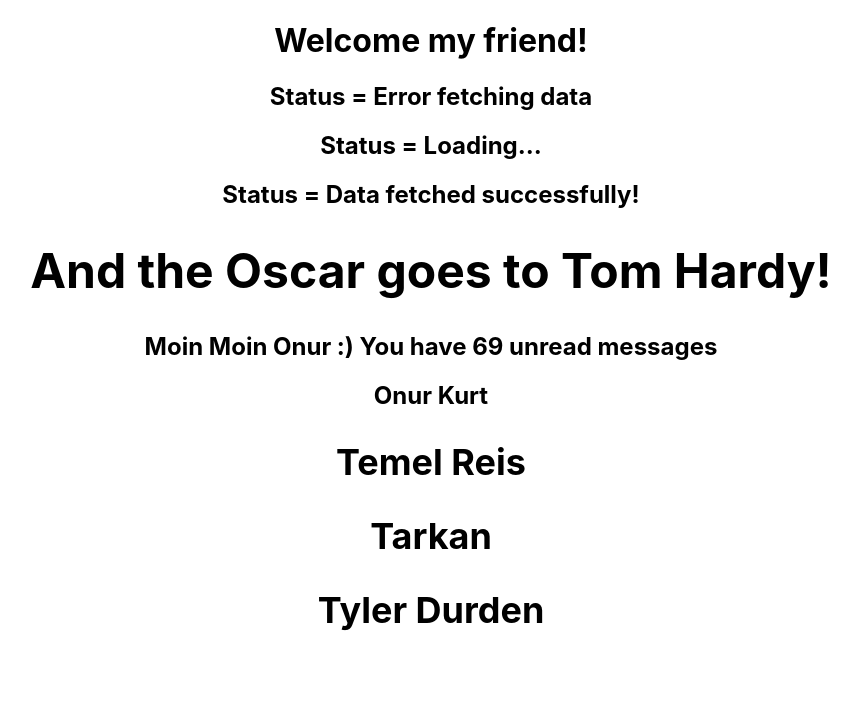
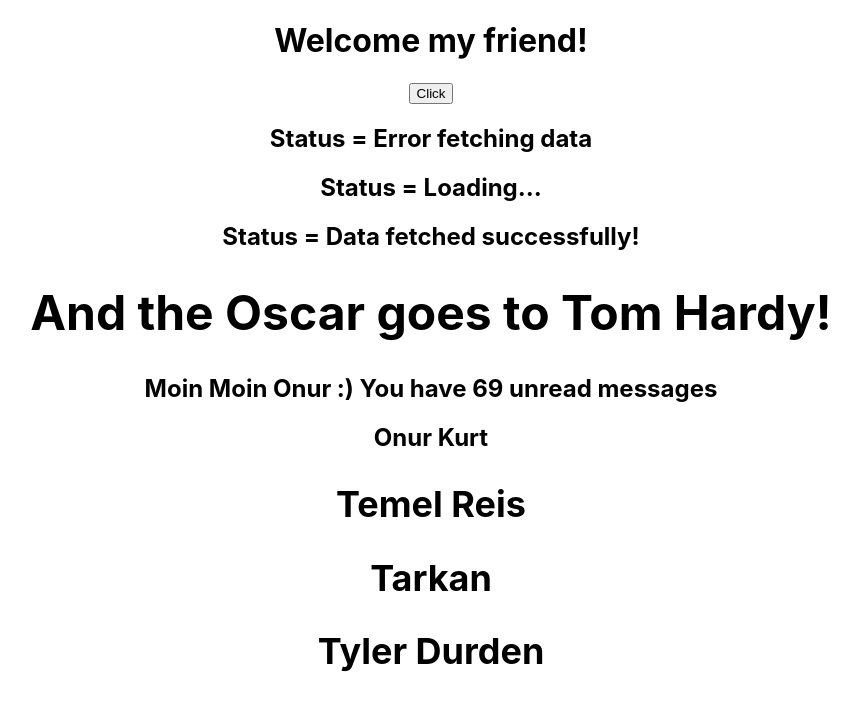
Before and after one commit to On-Fi/My-TypeScript-learning-journey, a React (Create React App) app in the folder my-app/: page / in a window 1280 px wide. Shown: the top 710 px of the page, without its empty margins (209-1068 px from the left). Built offline with nearby package versions, Linux system fonts and the light colour scheme.

Commit message:
add button

```diff
--- a/my-app/src/App.tsx
+++ b/my-app/src/App.tsx
@@ -5,6 +5,7 @@
 import { Status } from './components/Status';
 import { Heading } from './components/Heading';
 import { Oscar } from './components/Oscar';
+import { Button } from './components/Button';
 
 function App() {
   const personName = {
@@ -21,6 +22,7 @@
   return (
     <div className="App">
       <Heading>Welcome my friend! </Heading>
+      <Button handleClick={() => console.log('Button clicked!')} />
       <Status status='error' />
       <Status status='loading' />
       <Status status='success' />
--- a/my-app/src/components/button.tsx
+++ b/my-app/src/components/button.tsx
@@ -3,5 +3,5 @@
         };
 
 export const Button = (props: ButtonProps) => {
-    return <button onClick={props.onClick}>Click</button>
+    return <button onClick={props.handleClick}>Click</button>
 }
```
Also changed, not shown: 1 other file (tests, documents, lock files or other folders).
